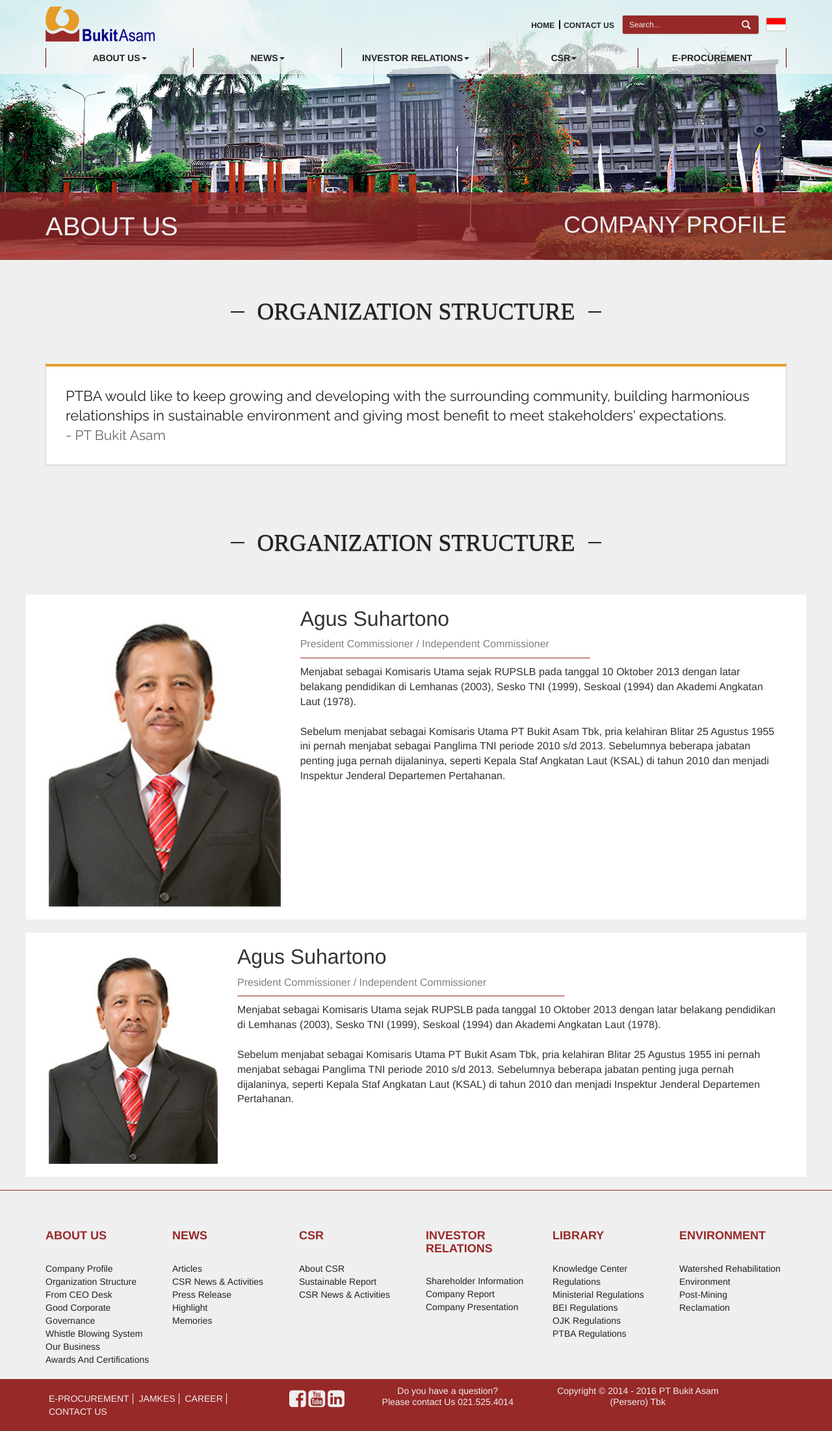
After one commit to baydiwo/ptba, a PHP site: page /organization.php in a window 1280 px wide. The commit adds this page. Shown: the whole page at 65% size. Run offline with PHP 8.4, Linux system fonts and the light colour scheme; some libraries are stand-ins or nearby versions; some web fonts are replaced.

Commit message:
+from CEO +organization

```diff
--- a/css/style.less
+++ b/css/style.less
@@ -29,7 +29,7 @@
     }
 
     .container {
-        overflow: hidden;
+        // overflow: hidden;
     }
 }
 
@@ -190,6 +190,8 @@
         .transition(all ease .3s);
 
         .dropdown-menu{
+            width: 275px !important;
+            left: -25px;
 
             >li {
                 position:relative;
@@ -219,7 +221,7 @@
                 height: 0;
                 vertical-align: middle;
                 width: 0;
-                margin-left:160px;
+                margin-left:260px;
                 top: 8px;
             }
             .right-caret:after {
@@ -526,10 +528,17 @@
             max-height:400px;
             height:400px;
             width:100%;
-            background-size:cover !important;
+            // background-size:cover !important;
             position:relative;
             top:0;
             left:0;
+            background:url(../img/overlay2.png) repeat;
+
+            img {
+                width:100%;
+                position:relative;
+                z-index: -1;
+            }
 
             .caption {
                 width:100%;
@@ -548,7 +557,7 @@
                 }
             }
         }
-    }
+    }//section
 
 }//header
 
@@ -1515,6 +1524,43 @@
             text-align: left;
             p {}
         }
-
+    }//news detail
+
+    .org-list {
+        background:white;
+        padding: 20px;
+        margin-bottom: 20px;
+        clear:both;
+
+        .people {
+            img {width:100%;}
+        }
+
+        h3 {
+            font-size: 32px;
+            margin-top: 0;
+        }
+
+        span.pos {
+            font-size: 16px;
+            color:#818181;
+            margin-bottom: 20px;
+            position:relative;
+            display:block;
+
+            &:before {
+                border-bottom: 1px solid @brown;
+                bottom: -10px;
+                content: "";
+                height: 0;
+                left: 0;
+                position: absolute;
+                width: 60%;
+            }
+        }
+
+        p {
+            font-size: 16px;
+        }
     }
 }//article
--- /dev/null
+++ b/organization.php
@@ -0,0 +1,78 @@
+<?php include"inc/head.php" ?>
+
+    <header>
+        <?php include "inc/logo-nav.php" ?>
+        <!-- end of row logo nav -->
+            <section>
+                <div class="article-header" style="background:url(img/header-about-us.jpg) no-repeat center center;">
+                    <div class="caption">
+                        <div class="container">
+                            <div class="row">
+                                <div class="col-lg-6"><h1>about us</h1></div>
+                                <div class="col-lg-6"><h2 class="pull-right">company profile</h2></div>
+                            </div>
+                        </div>
+                    </div>
+                </div>
+            </section>
+    </header>
+
+    <article class="article">
+        <div class="container">
+            <div class="row">
+                <div class="col-lg-12">
+                    <div class="title" id="history">
+                         <h2><span>ORGANIZATION STRUCTURE</span></h2>
+                     </div>
+                </div>
+                <div class="col-lg-12">
+                    <div class="quotes no-shadow">
+                         <aside>
+                             PTBA would like to keep growing and developing with the surrounding community, building harmonious relationships in sustainable environment and giving most benefit to meet stakeholders' expectations.<br>
+                             <span>- PT Bukit Asam</span>
+                         </aside>
+                     </div>
+                </div>
+            </div>
+            <div class="row">
+                <div class="col-lg-12">
+                    <div class="title" id="history">
+                         <h2><span>ORGANIZATION STRUCTURE</span></h2>
+                     </div>
+                </div>
+                <div class="row org-list">
+                    <div class="col-lg-4">
+                        <div class="people">
+                            <img src="img/comm.jpg" class="img-responsive">
+                        </div>
+                    </div>
+                    <div class="col-lg-8">
+                        <h3>Agus Suhartono</h3>
+                        <span class="pos">President Commissioner / Independent Commissioner</span>
+                        <p>
+                            Menjabat sebagai Komisaris Utama sejak RUPSLB pada tanggal 10 Oktober 2013 dengan latar belakang pendidikan di Lemhanas (2003), Sesko TNI (1999), Seskoal (1994) dan Akademi Angkatan Laut (1978). <br><br>
+                            Sebelum menjabat sebagai Komisaris Utama PT Bukit Asam Tbk, pria kelahiran Blitar 25 Agustus 1955 ini pernah menjabat sebagai Panglima TNI periode 2010 s/d 2013. Sebelumnya beberapa jabatan penting juga pernah dijalaninya, seperti Kepala Staf Angkatan Laut (KSAL) di tahun 2010 dan menjadi Inspektur Jenderal Departemen Pertahanan.
+                        </p>
+                    </div>
+                </div>
+                <div class="row org-list">
+                    <div class="col-lg-3">
+                        <div class="people">
+                            <img src="img/comm.jpg" class="img-responsive">
+                        </div>
+                    </div>
+                    <div class="col-lg-9">
+                        <h3>Agus Suhartono</h3>
+                        <span class="pos">President Commissioner / Independent Commissioner</span>
+                        <p>
+                            Menjabat sebagai Komisaris Utama sejak RUPSLB pada tanggal 10 Oktober 2013 dengan latar belakang pendidikan di Lemhanas (2003), Sesko TNI (1999), Seskoal (1994) dan Akademi Angkatan Laut (1978). <br><br>
+                            Sebelum menjabat sebagai Komisaris Utama PT Bukit Asam Tbk, pria kelahiran Blitar 25 Agustus 1955 ini pernah menjabat sebagai Panglima TNI periode 2010 s/d 2013. Sebelumnya beberapa jabatan penting juga pernah dijalaninya, seperti Kepala Staf Angkatan Laut (KSAL) di tahun 2010 dan menjadi Inspektur Jenderal Departemen Pertahanan.
+                        </p>
+                    </div>
+                </div>
+            </div>
+        </div> <!-- container -->
+    </article>
+
+
+    <?php include "inc/footer.php"; ?>
```
Also changed, not shown: from-ceo.php (added, +147 -0 lines), css/style.css, img/comm.jpg (added), img/header-about-us.jpg, 1 other file.
